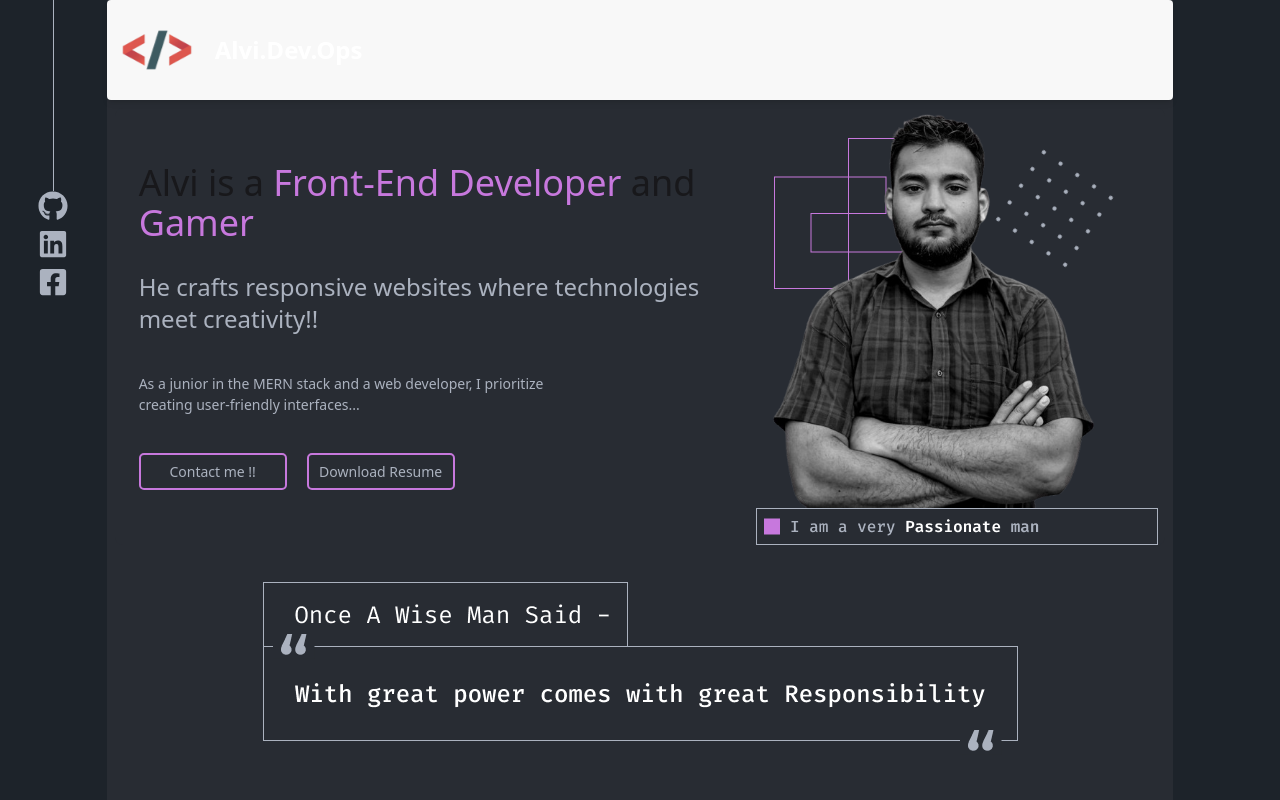
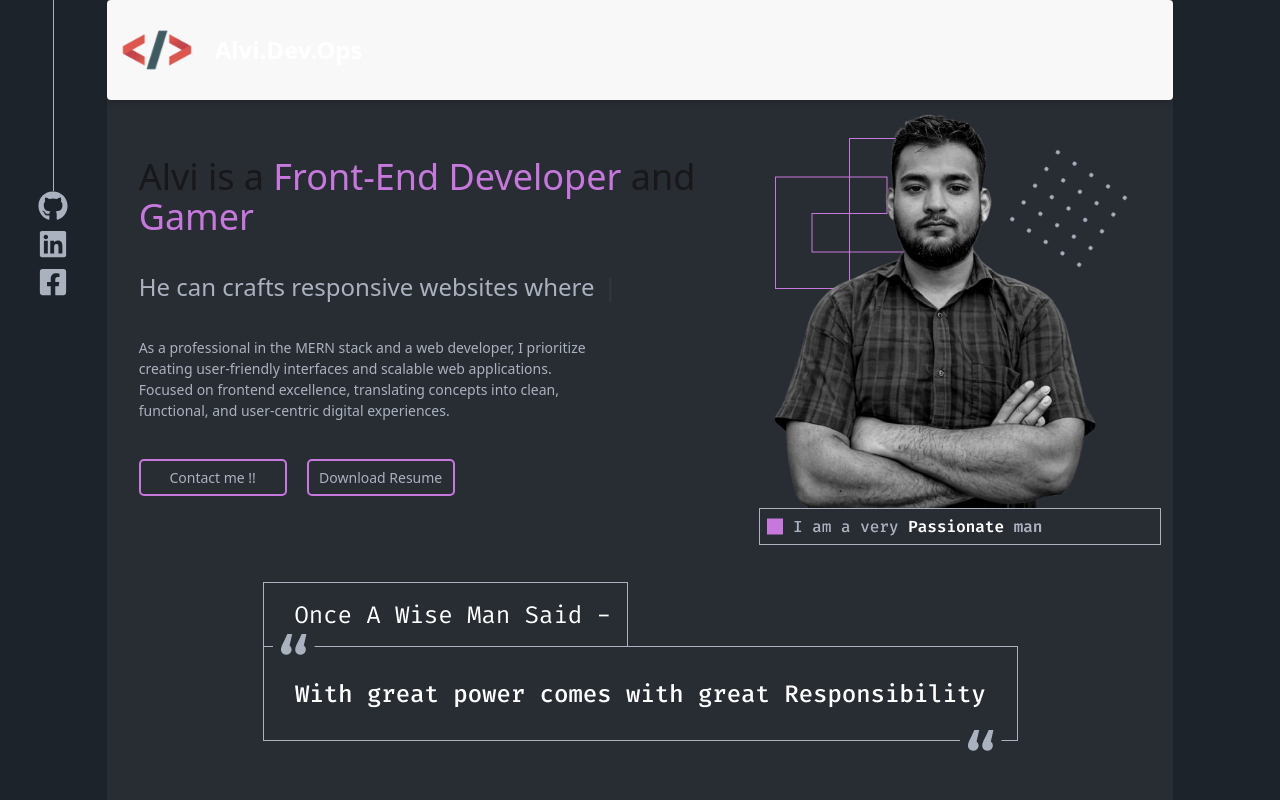
Before and after one commit to KINGALVI/KING-ALVI-portfolio, a React (Vite) app: page / in a window 1280 px wide. Shown: the top 800 px of the page. Built offline with nearby package versions, Linux system fonts and the light colour scheme.

Commit message:
edited some code

```diff
--- a/package.json
+++ b/package.json
@@ -37,6 +37,7 @@
   "dependencies": {
     "animate.css": "^4.1.1",
     "aos": "^2.3.4",
-    "react-icons": "^5.5.0"
+    "react-icons": "^5.5.0",
+    "react-simple-typewriter": "^5.0.1"
   }
 }
--- a/src/App.css
+++ b/src/App.css
@@ -27,15 +27,6 @@ a.active {
   background-position: left;
   background-position-x: 1%;
   background-position-y: 12%;
-}
-
-/* Decorative dots image (variant 1) */
-.Dots-Image-1 {
-  position: relative;
-  width: 85px;
-  height: 85px;
-  right: 20%;
-  top: -100px;
 }
 
 /* Outline style image (same size/position as dots-1) */
--- a/src/components/Main-Section/Contacts/Contacts.jsx
+++ b/src/components/Main-Section/Contacts/Contacts.jsx
@@ -31,7 +31,7 @@ const Contacts = () => {
                                         alt="My Photo"
                                         className="Background-Image-2 w-[315px] h-[450px] block"
                                     />
-                                    <img className="absolute w-[85px] h-[85px] md:right-[15%] right-[0%] top-10 animate-spin-slow" src={Dots} alt="Dot Image" />
+                                    <img className="absolute w-[85px] h-[85px] md:right-[12%] right-[0%] top-10 animate-spin-slow" src={Dots} alt="Dot Image" />
                                 </figure>
                                 <div className="flex justify-center">
                                     <img
--- a/src/components/Main-Section/Home/Home.jsx
+++ b/src/components/Main-Section/Home/Home.jsx
@@ -12,6 +12,7 @@ import { useContext, useEffect, useState } from "react";
 import { PortfolioContextAPI } from "../../../Context-API/PortfolioContext";
 import About from "../About/About";
 import Contacts from "../Contacts/Contacts";
+import { Typewriter } from 'react-simple-typewriter';
 
 const Home = () => {
 
@@ -37,11 +38,27 @@ const Home = () => {
                         Alvi is a <span className="text-[#C778DD]">Front-End Developer</span> and{" "}
                         <span className="text-[#C778DD]">Gamer</span>
                     </h1>
-                    <h3 className="text-[#ABB2BF] text-2xl pt-5 pb-2.5 text-center lg:text-left animate-fadeSlide delay-200">
-                        He crafts responsive websites where technologies meet creativity!!
+                    <h3
+                        className="relative text-[#ABB2BF] text-2xl md:mt-2.5 md:mb-2.5 mt-7 mb-7 lg:w-[550px] h-16 lg:text-left text-center"
+                    >
+                        <span className="absolute top-1/2 left-1/2 -translate-x-1/2 -translate-y-1/2 w-full">
+                            <Typewriter
+                                words={[
+                                    "He can crafts responsive websites where technologies meet it's creativity !!",
+                                    "He can Turn complex ideas into elegant digital experiences !!",
+                                    "He can Build recruiter‑friendly web Application with interactive polish !!"
+                                ]}
+                                loop={true}
+                                cursor
+                                cursorStyle="|"
+                                typeSpeed={50}
+                                deleteSpeed={30}
+                                delaySpeed={2000}
+                            />
+                        </span>
                     </h3>
-                    <p className="text-[#ABB2BF] pt-5 pb-2.5 text-center lg:text-left lg:w-[450px] animate-fadeSlide delay-300">
-                        As a junior in the MERN stack and a web developer, I prioritize creating user-friendly interfaces...
+                    <p className="text-[#ABB2BF] pb-2.5 text-center lg:text-left lg:w-[450px] animate-fadeSlide delay-300">
+                        As a professional in the MERN stack and a web developer, I prioritize creating user-friendly interfaces and scalable web applications. Focused on frontend excellence, translating concepts into clean, functional, and user-centric digital experiences.
                     </p>
 
                     <div className="md:flex lg:justify-start justify-center grid gap-5 mt-5 animate-fadeSlide delay-500">
@@ -58,8 +75,8 @@ const Home = () => {
                 <div className="grid lg:ps-0 md:ps-16 animate-fadeSlide delay-500">
                     <figure style={{ position: "relative" }}>
                         <img src={MyPhoto_1} alt="My Photo"
-                            className="Background-Image-1 lg:w-[400px] lg:h-[400px] w-[350px] h-[450px] ml-[75px] md:ml-[30px] block" />
-                        <img className="Dots-Image-1 animate-spin-slow" src={Dots} alt="Dot Image" />
+                            className="Background-Image-1 lg:h-[400px] w-[350px] h-[450px] ml-[75px] md:ml-[30px] block" />
+                        <img className="relative w-[85px] h-[85px] md:right-[17%] right-[21%] -top-[100px] animate-spin-slow" src={Dots} alt="Dot Image" />
                     </figure>
                     <div>
                         <img className="lg:md-0 md:me-10" src={FristDedication} alt="Dedication quote" />
```
Also changed, not shown: 1 other file (tests, documents, lock files or other folders).
